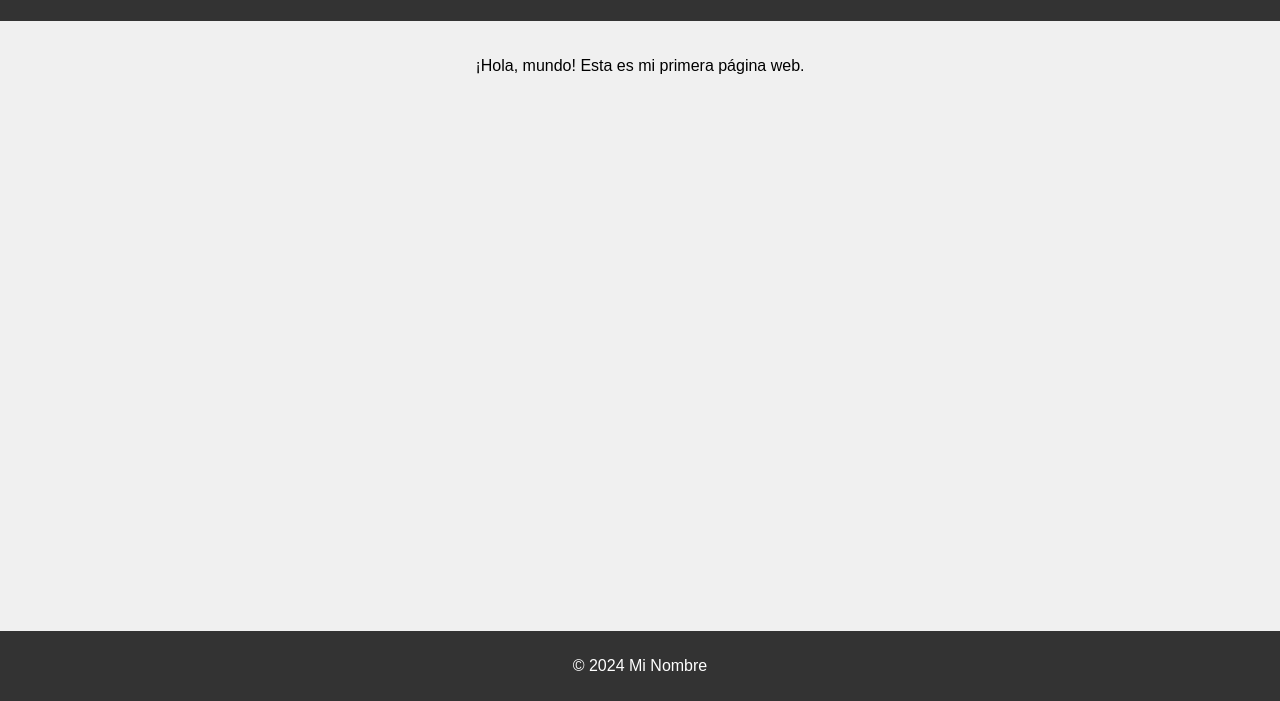
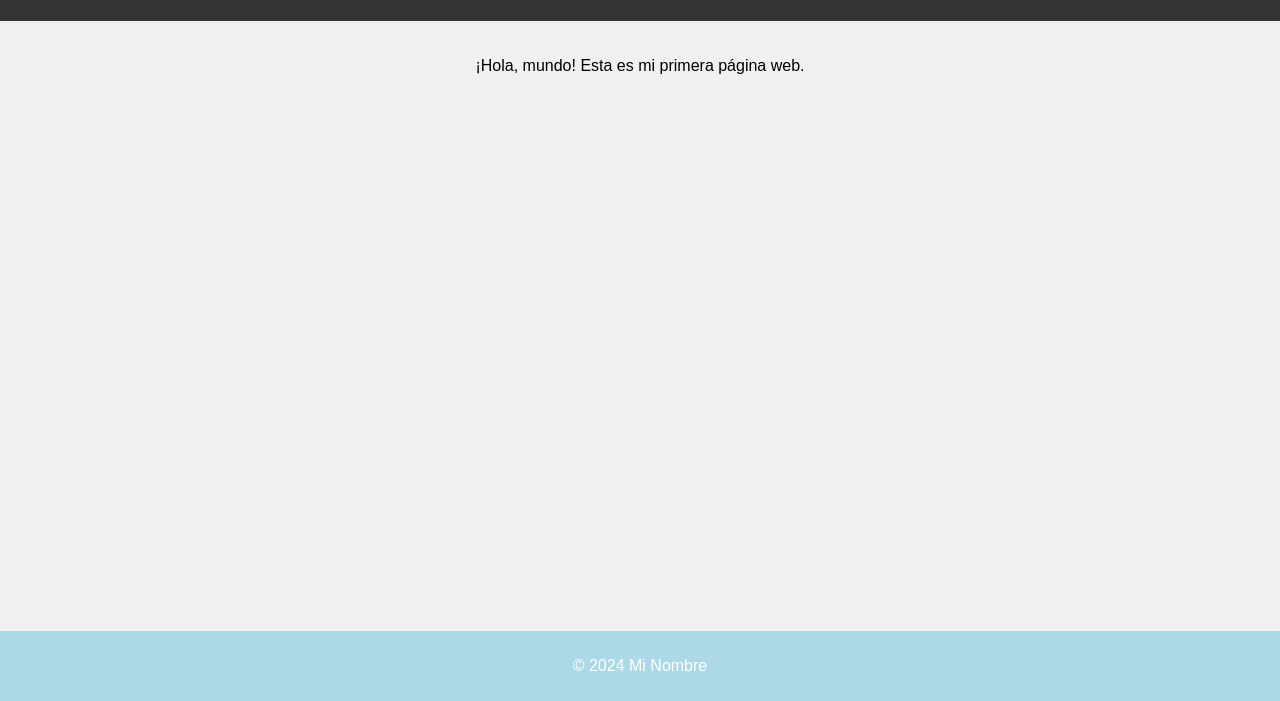
Before and after one commit to JuanSebastianp9138/Consultor, a plain HTML site: page index.html in a window 1280 px wide. Shown: the part 99-800 px from the top of the page. Drawn offline with Linux system fonts and the light colour scheme.

Commit message:
Update index.html

```diff
--- a/index.html
+++ b/index.html
@@ -21,7 +21,7 @@
             padding: 20px;
         }
         footer {
-            background-color: #333;
+            background-color: #ADD8E6;
             color: #fff;
             padding: 10px 0;
             position: fixed;
```
